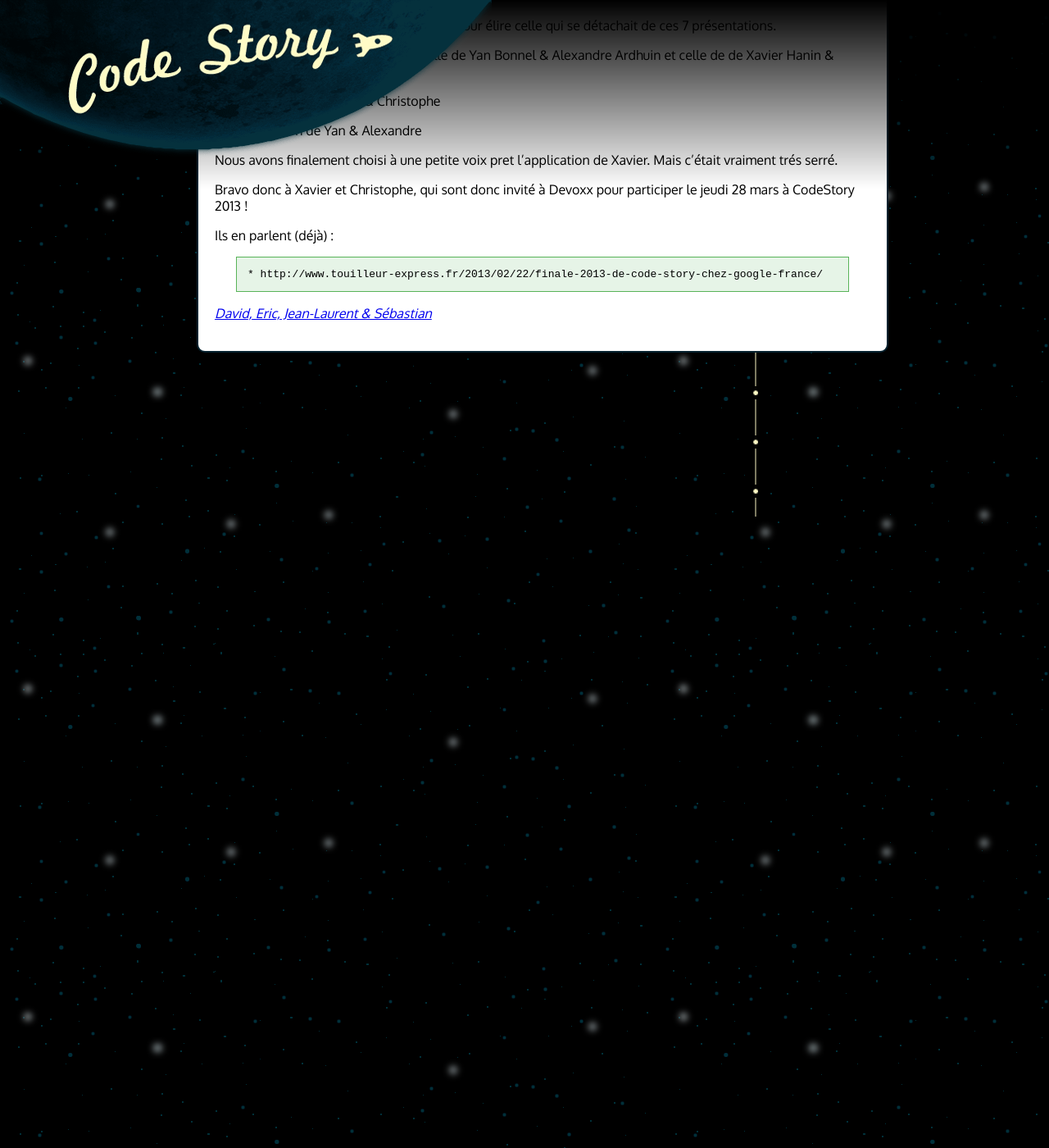
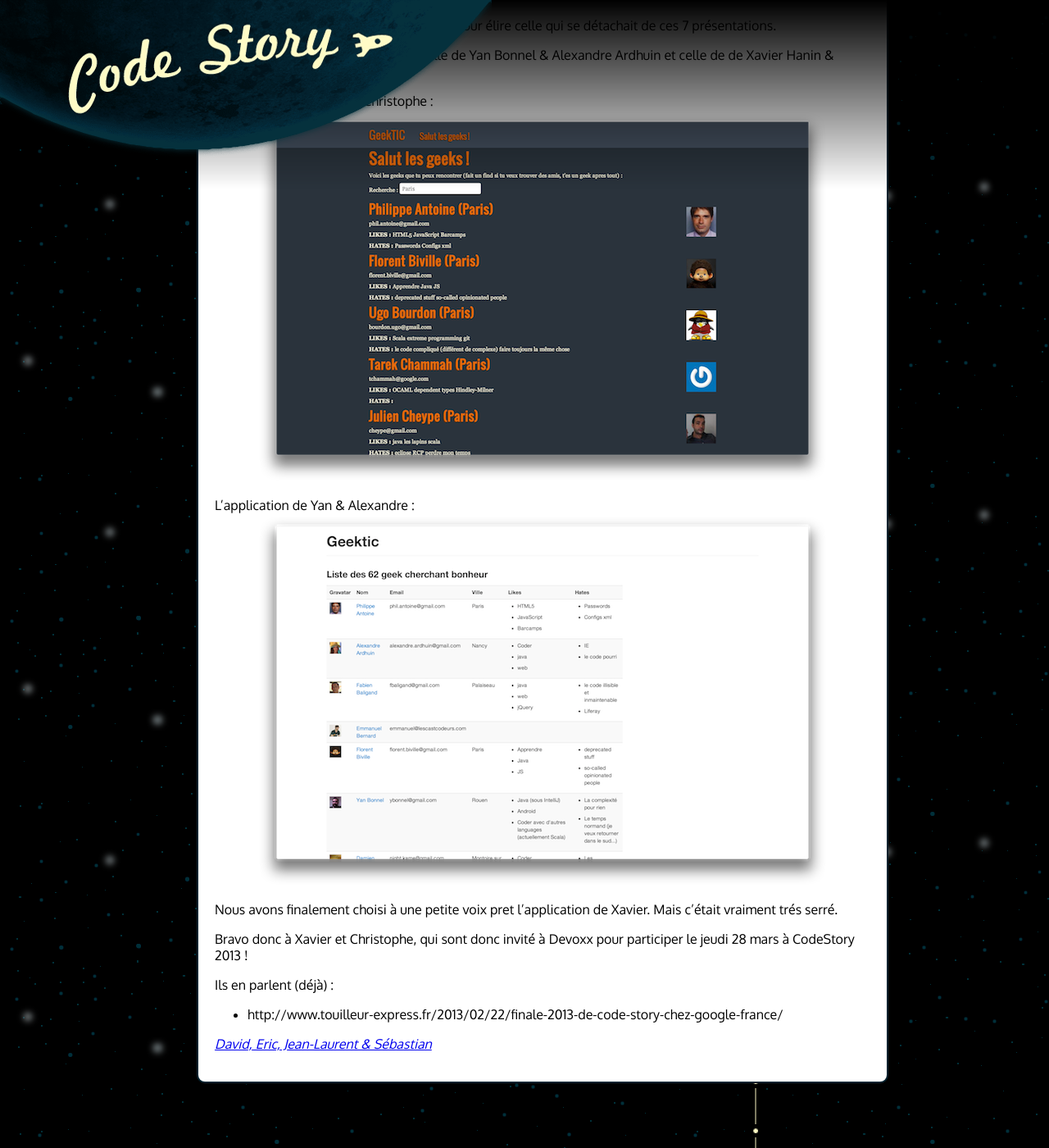
Before and after one commit to CodeStory/code-story-blog, a Jekyll site: the page built from _posts/2013-02-22-un-nouveau-binome.markdown, in a window 1280 px wide and 1400 px high, scrolled down 991 px. Shown: the whole window at 82% size. Built offline with Jekyll 4.4.1, drawn with Linux system fonts in a browser that asks for light colours; comment, search, counter and statistics services are not loaded.

Commit message:
Adding applications pictures.

```diff
--- a/_posts/2013-02-22-un-nouveau-binome.markdown
+++ b/_posts/2013-02-22-un-nouveau-binome.markdown
@@ -38,9 +38,13 @@
 
 Nous avons beaucoup hésité entre celle de Yan Bonnel & Alexandre Ardhuin et celle de de Xavier Hanin & Christophe Labouisse.
 
-![L'application de Xavier & Christophe](xavier-christophe.png)
 
-![L'application de Yan & Alexandre](yan-alexandre.png)
+L'application de Xavier & Christophe :
+![L'application de Xavier & Christophe](/images/finale-2013/xavier-christophe.png)
+
+L'application de Yan & Alexandre :
+![L'application de Yan & Alexandre](/images/finale-2013/yan-alexandre.png)
+
 
 Nous avons finalement choisi à une petite voix pret l'application de Xavier.
 Mais c'était vraiment trés serré.
@@ -50,4 +54,4 @@
 
 Ils en parlent (déjà) :
 
-	* http://www.touilleur-express.fr/2013/02/22/finale-2013-de-code-story-chez-google-france/
+* http://www.touilleur-express.fr/2013/02/22/finale-2013-de-code-story-chez-google-france/
```
Also changed, not shown: images/finale-2013/xavier-christophe.png (added), images/finale-2013/yan-alexandre.png (added).
